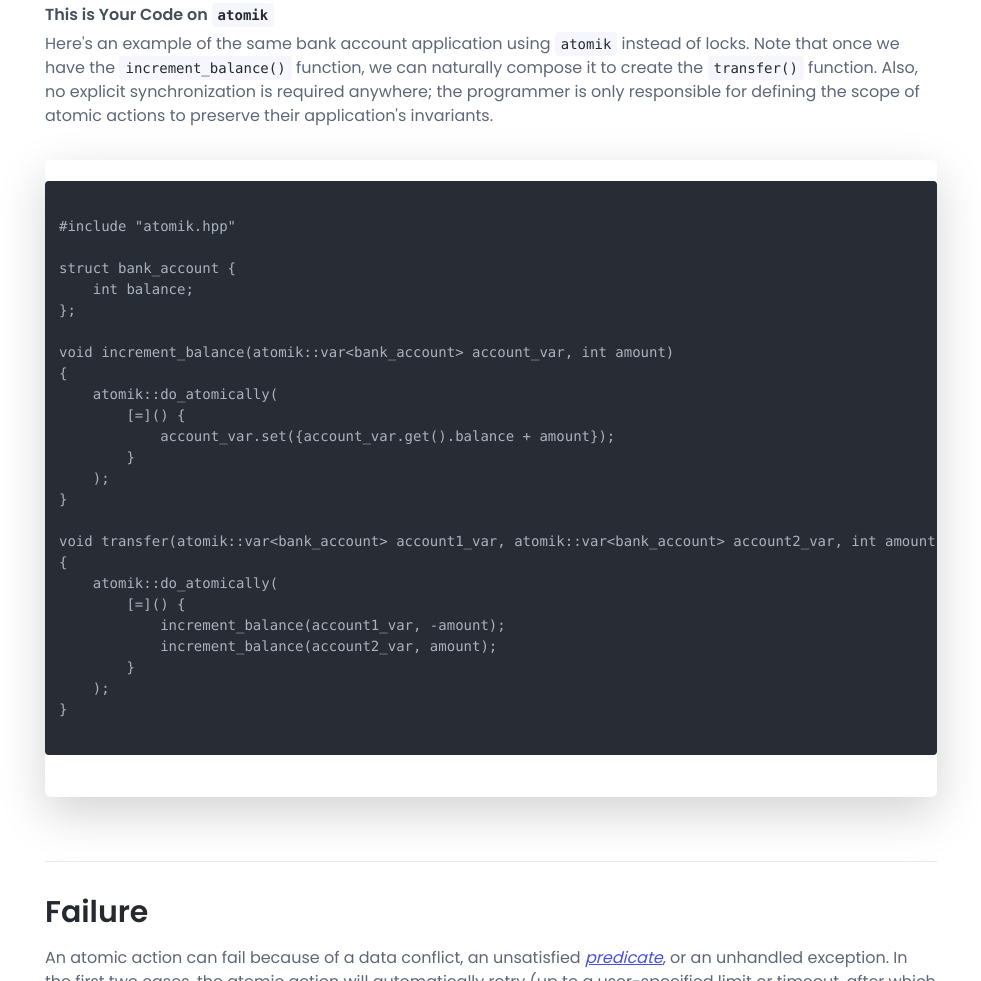
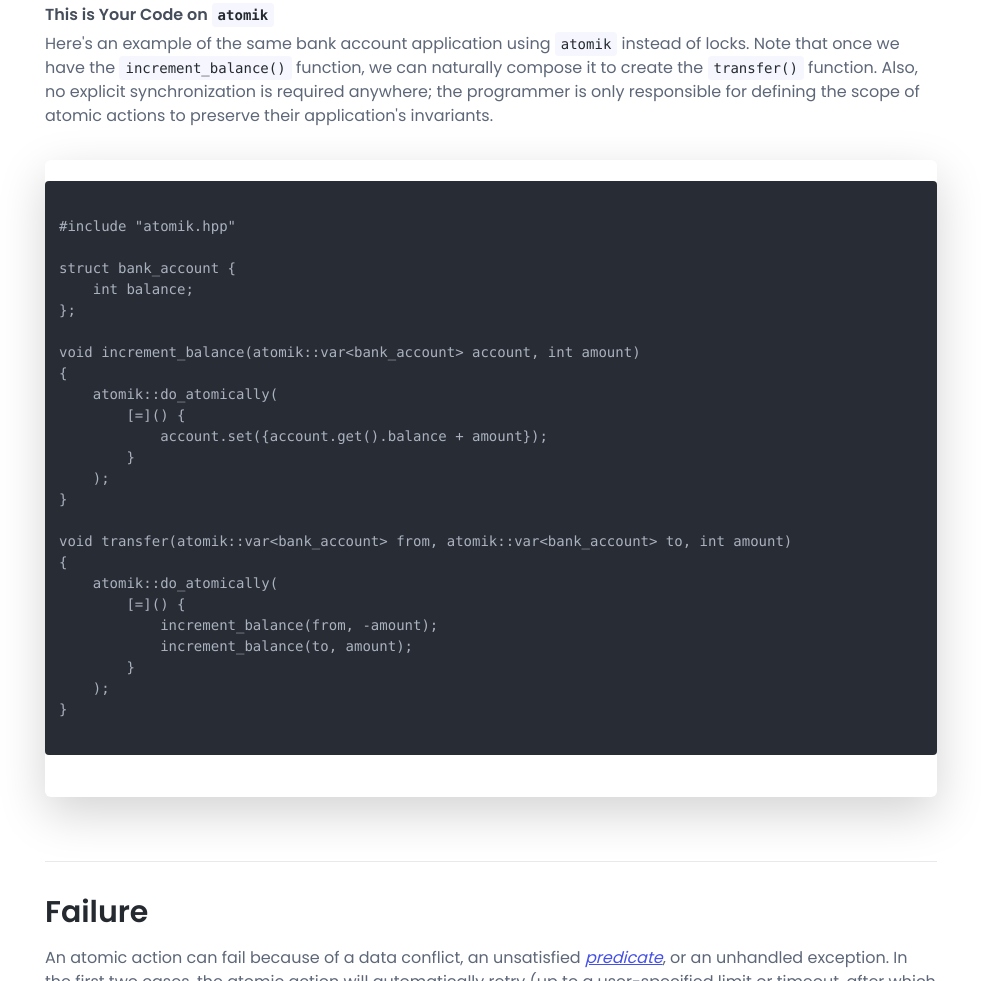
Before and after one commit to senderista/atomik-website, a plain HTML site: page atomik/docs-page.html in a window 1280 px wide. Shown: the part 3647-4628 px from the top of the page, without its empty margins (299-1280 px from the left). Drawn offline with nearby package versions, Linux system fonts and the light colour scheme; a script that the page names is missing.

Commit message:
Consistent naming in sample code.

```diff
--- a/atomik/docs-page.html
+++ b/atomik/docs-page.html
@@ -224,21 +224,21 @@ struct bank_account {
     int balance;
 };
 
-void increment_balance(atomik::var&lt;bank_account&gt; account_var, int amount)
+void increment_balance(atomik::var&lt;bank_account&gt; account, int amount)
 {
     atomik::do_atomically(
         [=]() {
-            account_var.set({account_var.get().balance + amount});
+            account.set({account.get().balance + amount});
         }
     );
 }
 
-void transfer(atomik::var&lt;bank_account&gt; account1_var, atomik::var&lt;bank_account&gt; account2_var, int amount)
+void transfer(atomik::var&lt;bank_account&gt; from, atomik::var&lt;bank_account&gt; to, int amount)
 {
     atomik::do_atomically(
         [=]() {
-            increment_balance(account1_var, -amount);
-            increment_balance(account2_var, amount);
+            increment_balance(from, -amount);
+            increment_balance(to, amount);
         }
     );
 }
```
